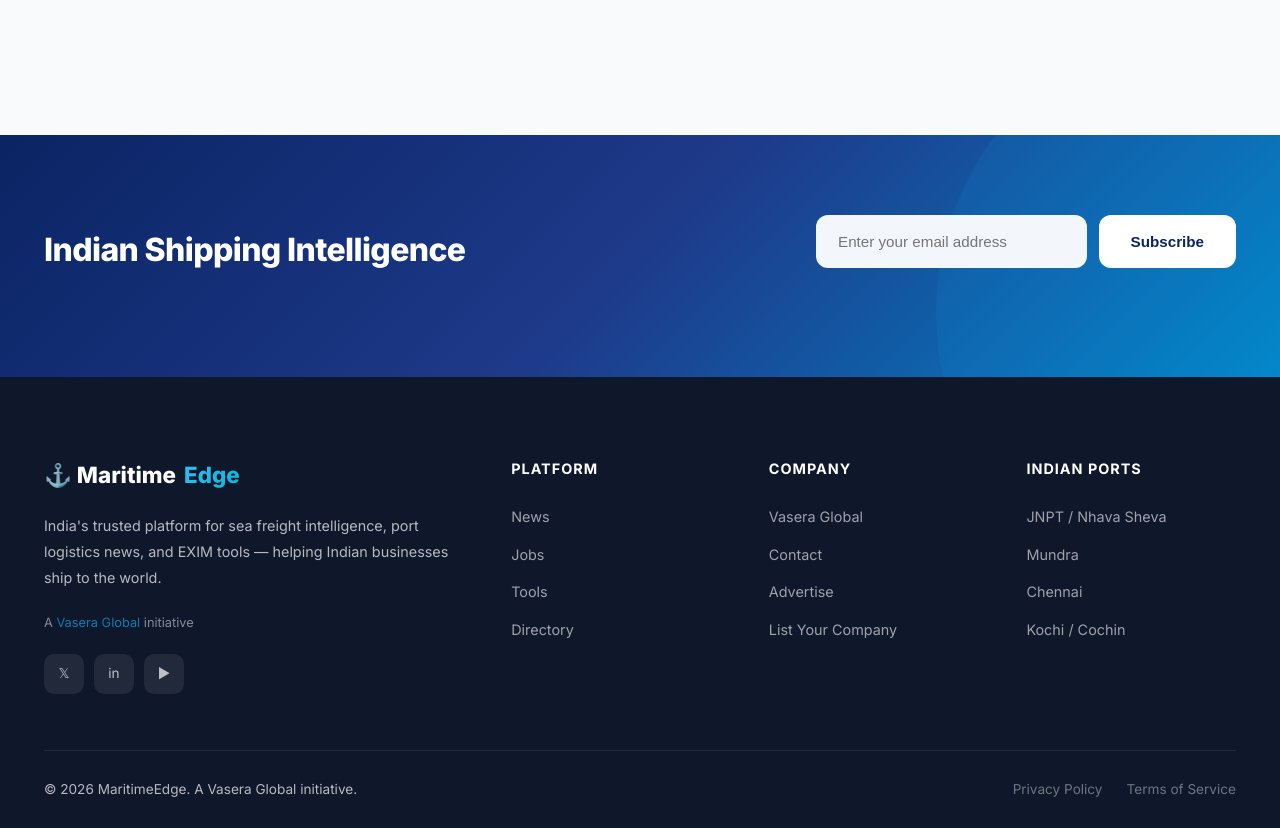
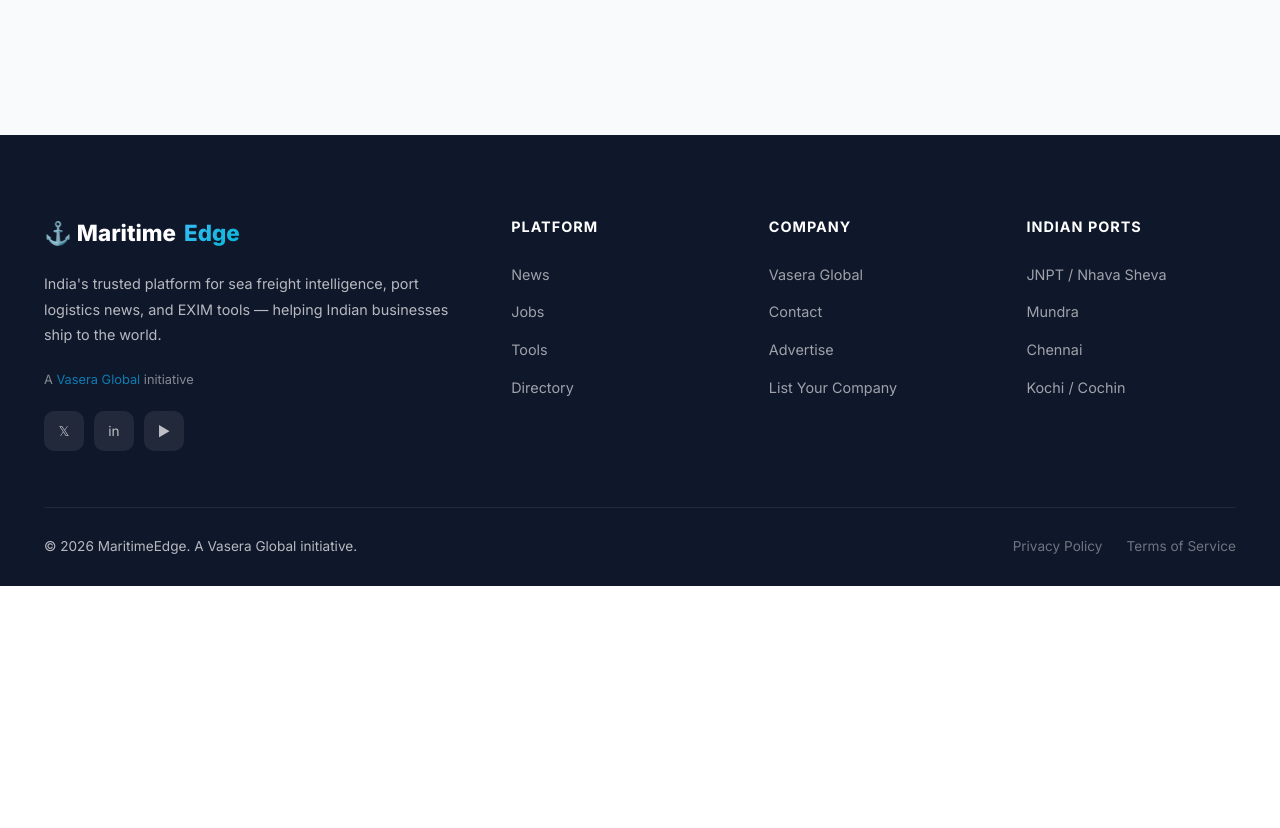
Before and after one commit to GanjiAbhilash/maritimeedge, a plain HTML site: page dashboard.html in a window 1280 px wide. Shown: the part 780-1608 px from the top of the page. After the commit the page ends 1366 px from the top, so only its background shows below. Drawn offline with Linux system fonts and the light colour scheme.

Commit message:
fix: remove newsletter section from dashboard

```diff
--- a/dashboard.html
+++ b/dashboard.html
@@ -286,19 +286,6 @@
     </div>
   </div>
 
-  <section class="newsletter">
-    <div class="container">
-      <div class="newsletter__content">
-        <h2 class="newsletter__title">Indian Shipping Intelligence</h2>
-      </div>
-      <form class="newsletter__form" id="newsletter-form">
-        <input type="email" name="email" class="newsletter__input" placeholder="Enter your email address" required>
-        <button type="submit" class="newsletter__btn">Subscribe</button>
-        <p class="newsletter__msg" id="newsletter-msg" role="status" aria-live="polite"></p>
-      </form>
-    </div>
-  </section>
-
   <footer class="footer">
     <div class="container">
       <div class="footer__grid">
```
